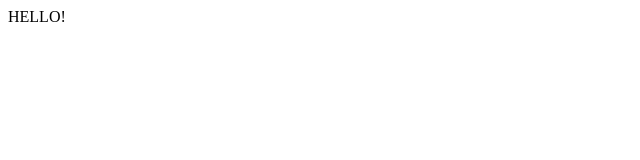
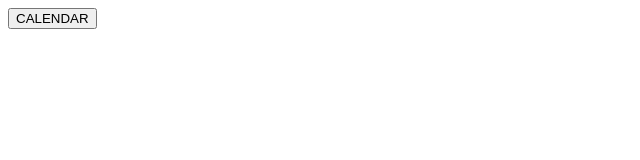
Before and after one commit to anthonylopez18/PioneerTagalog, a plain HTML site: page index.html in a window 1280 px wide. Shown: the whole page, without its empty margins (0-640 px from the left). Drawn offline with Linux system fonts and the light colour scheme.

Commit message:
Update index.html

```diff
--- a/index.html
+++ b/index.html
@@ -2,9 +2,9 @@
 <head>
 </head>
   <body>
-    HELLO!
     <div id="headerSection">
       <div id="navbar">
+        <div><button type="button">CALENDAR</button></div>
       </div>
     </div>
     <div id="bodySection">
```
